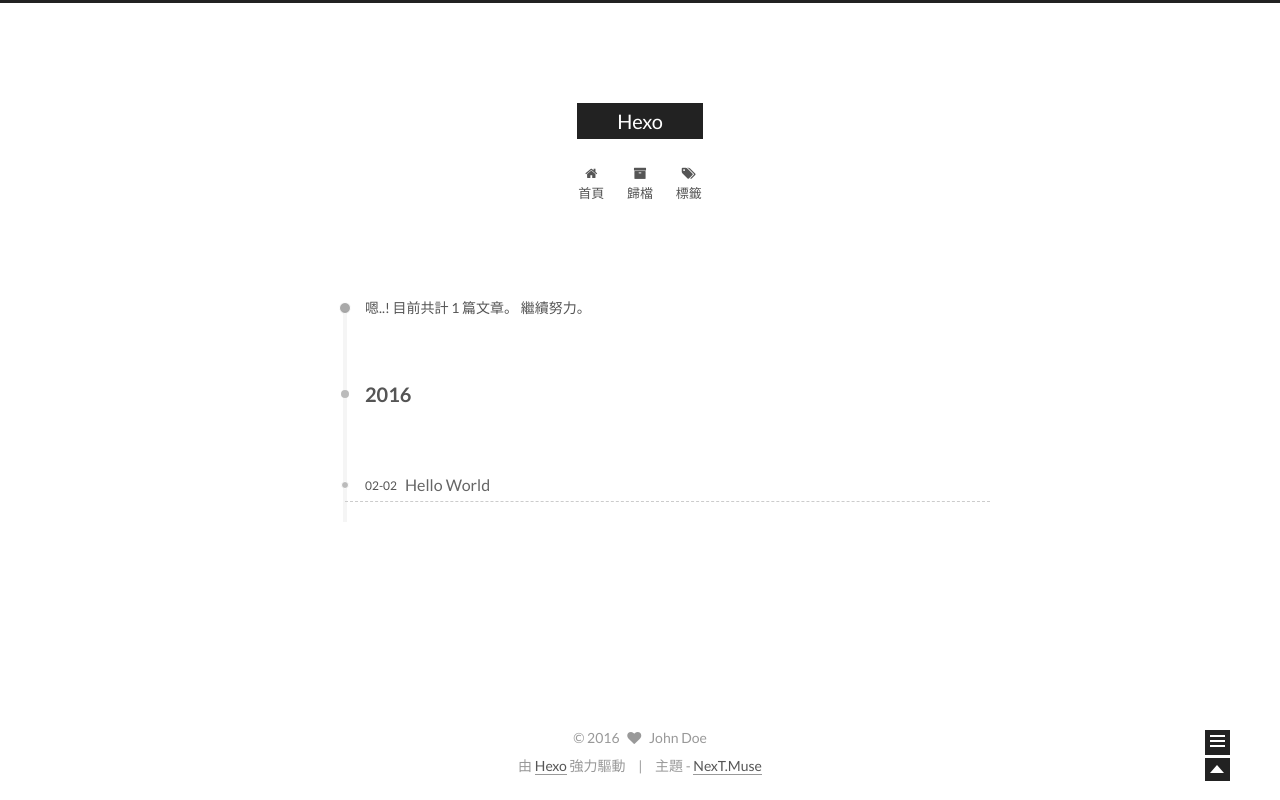
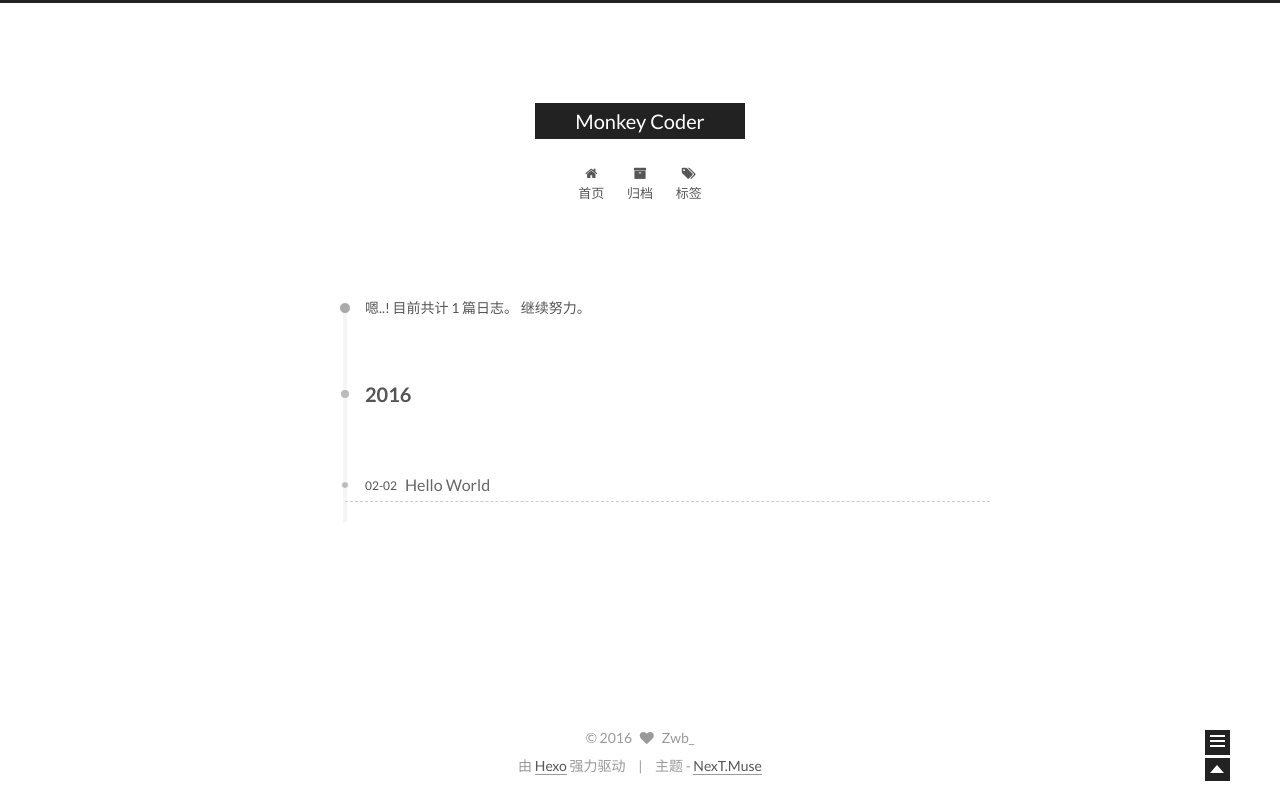
Before and after one commit to zhouwbin/zhouwbin.github.io, a plain HTML site: page archives/2016/02/index.html in a window 1280 px wide. Drawn offline with Linux system fonts and the light colour scheme.

Commit message:
Site updated: 2016-02-02 15:39:23

```diff
--- a/archives/2016/02/index.html
+++ b/archives/2016/02/index.html
@@ -57,15 +57,15 @@
 
 
 
-<meta name="description">
+<meta name="description" content="stay hungry stay foolish">
 <meta property="og:type" content="website">
-<meta property="og:title" content="Hexo">
+<meta property="og:title" content="Monkey Coder">
 <meta property="og:url" content="http://yoursite.com/archives/2016/02/index.html">
-<meta property="og:site_name" content="Hexo">
-<meta property="og:description">
+<meta property="og:site_name" content="Monkey Coder">
+<meta property="og:description" content="stay hungry stay foolish">
 <meta name="twitter:card" content="summary">
-<meta name="twitter:title" content="Hexo">
-<meta name="twitter:description">
+<meta name="twitter:title" content="Monkey Coder">
+<meta name="twitter:description" content="stay hungry stay foolish">
 
 
 
@@ -83,10 +83,10 @@
   };
 </script>
 
-  <title> 歸檔 | Hexo </title>
+  <title> 归档 | Monkey Coder </title>
 </head>
 
-<body itemscope itemtype="http://schema.org/WebPage" lang="">
+<body itemscope itemtype="http://schema.org/WebPage" lang="zh-Hans">
 
 
 
@@ -112,7 +112,7 @@
   <div class="custom-logo-site-title">
     <a href="/"  class="brand" rel="start">
       <span class="logo-line-before"><i></i></span>
-      <span class="site-title">Hexo</span>
+      <span class="site-title">Monkey Coder</span>
       <span class="logo-line-after"><i></i></span>
     </a>
   </div>
@@ -139,7 +139,7 @@
 
               <i class="menu-item-icon fa fa-home fa-fw"></i> <br />
 
-            首頁
+            首页
           </a>
         </li>
 
@@ -149,7 +149,7 @@
 
               <i class="menu-item-icon fa fa-archive fa-fw"></i> <br />
 
-            歸檔
+            归档
           </a>
         </li>
 
@@ -159,7 +159,7 @@
 
               <i class="menu-item-icon fa fa-tags fa-fw"></i> <br />
 
-            標籤
+            标签
           </a>
         </li>
 
@@ -191,7 +191,7 @@
 
 
 
-      嗯..! 目前共計 1 篇文章。 繼續努力。
+      嗯..! 目前共计 1 篇日志。 继续努力。
     </span>
 
 
@@ -273,15 +273,15 @@
         <div class="site-author motion-element" itemprop="author" itemscope itemtype="http://schema.org/Person">
           <img class="site-author-image" itemprop="image"
                src="/images/default_avatar.jpg"
-               alt="John Doe" />
-          <p class="site-author-name" itemprop="name">John Doe</p>
-          <p class="site-description motion-element" itemprop="description"></p>
+               alt="Zwb_" />
+          <p class="site-author-name" itemprop="name">Zwb_</p>
+          <p class="site-description motion-element" itemprop="description">stay hungry stay foolish</p>
         </div>
         <nav class="site-state motion-element">
           <div class="site-state-item site-state-posts">
             <a href="/archives">
               <span class="site-state-item-count">1</span>
-              <span class="site-state-item-name">文章</span>
+              <span class="site-state-item-name">日志</span>
             </a>
           </div>
 
@@ -325,15 +325,15 @@
   <span class="with-love">
     <i class="icon-next-heart fa fa-heart"></i>
   </span>
-  <span class="author" itemprop="copyrightHolder">John Doe</span>
+  <span class="author" itemprop="copyrightHolder">Zwb_</span>
 </div>
 
 <div class="powered-by">
-  由 <a class="theme-link" href="http://hexo.io">Hexo</a> 強力驅動
+  由 <a class="theme-link" href="http://hexo.io">Hexo</a> 强力驱动
 </div>
 
 <div class="theme-info">
-  主題 -
+  主题 -
   <a class="theme-link" href="https://github.com/iissnan/hexo-theme-next">
     NexT.Muse
   </a>
--- a/css/main.css
+++ b/css/main.css
@@ -1528,7 +1528,7 @@
   width: 4px;
   height: 4px;
   border-radius: 50%;
-  background: #4d25e3;
+  background: #b9ffc8;
 }
 .sidebar-nav {
   margin: 0 0 20px;
```
Also changed, not shown: 2016/02/02/hello-world/index.html (+17 -17 lines), archives/2016/index.html (+20 -20 lines), archives/index.html (+20 -20 lines), index.html (+20 -20 lines).
